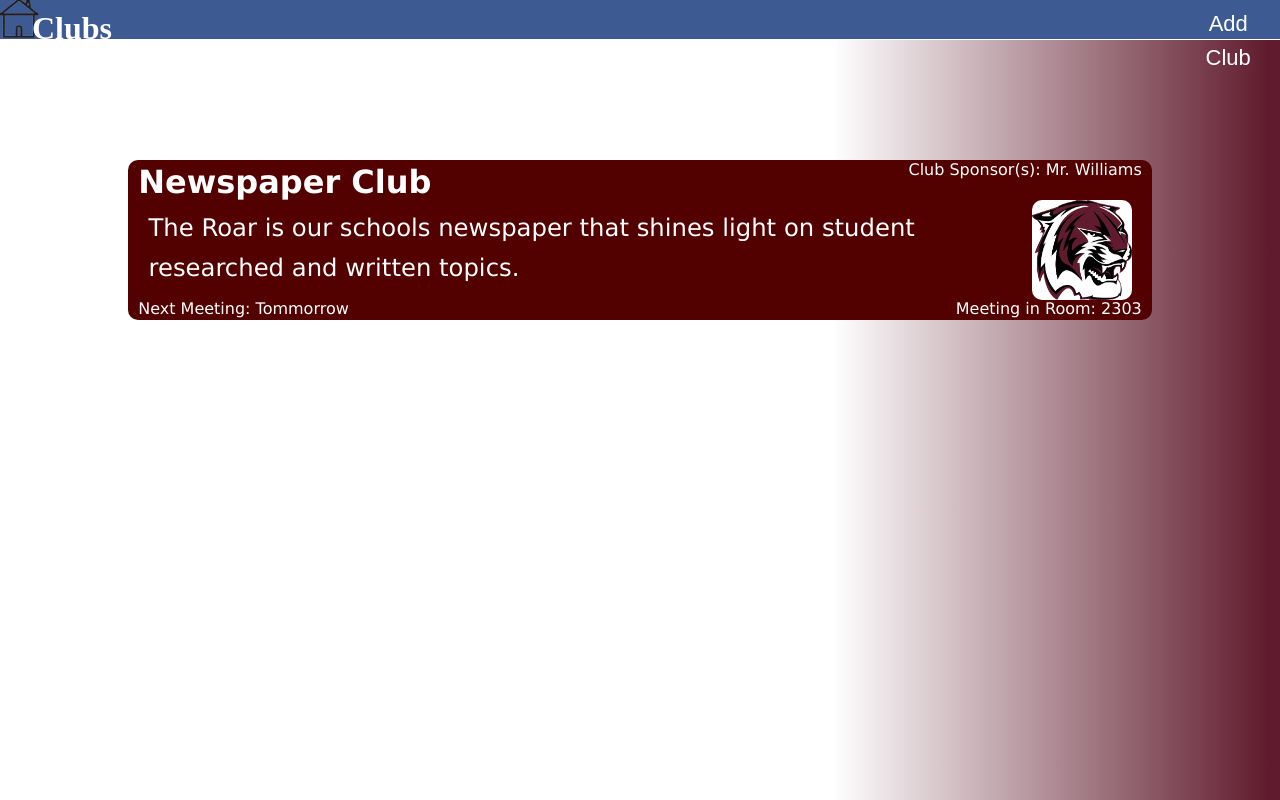
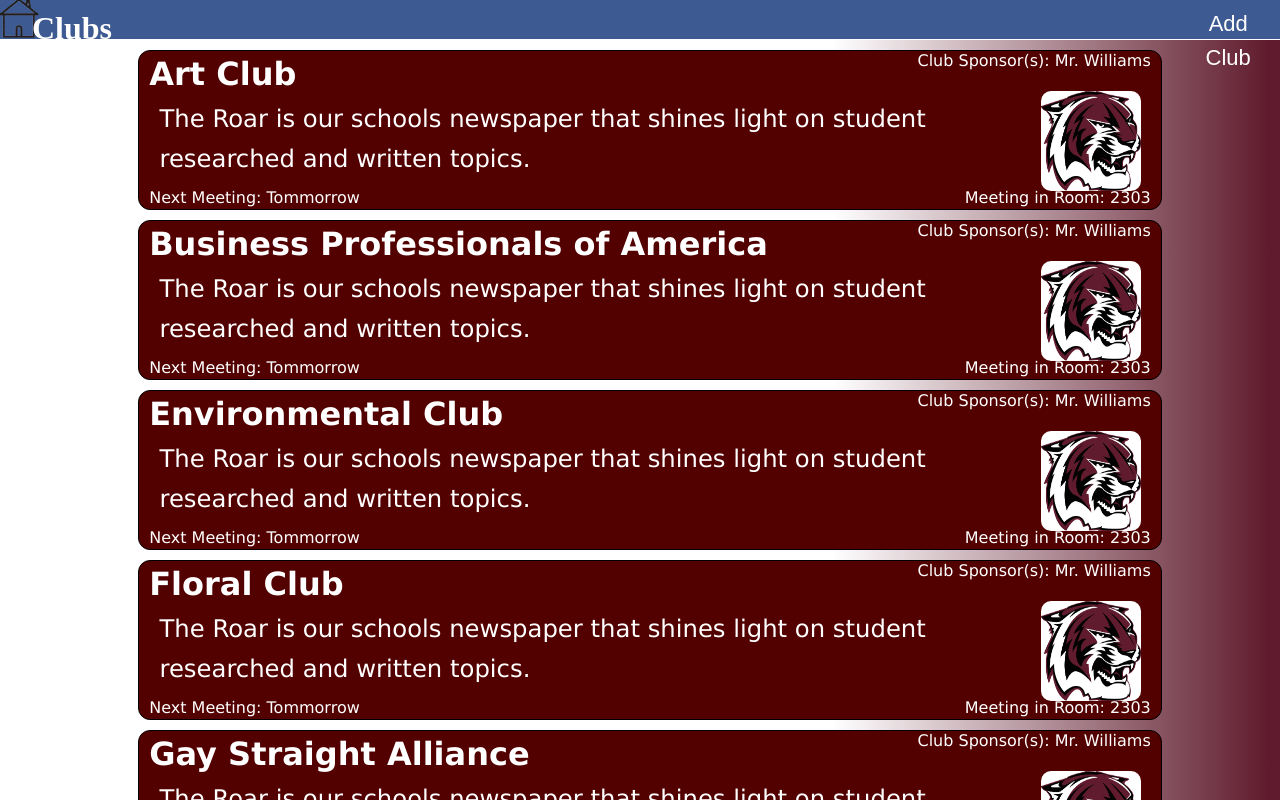
Before and after one commit to Serious-Goose-Studios/consolapp, a React (Create React App) app: page /clubs in a window 1280 px wide. Built offline with nearby package versions, Linux system fonts and the light colour scheme.

Commit message:
Reworked Club Listings

```diff
--- a/src/pages/clubs.js
+++ b/src/pages/clubs.js
@@ -1,19 +1,52 @@
 import React from 'react';
+import { useState, useRef, useEffect } from 'react';
 import TigerLogo from '../components/TigerLogo.png';
 import home from '../components/home.png';
 import { homeButton } from './home.js';
 
-function ClubListing({ ctitle, sponsor, descript, clogo, nextmeet, roomnum }){
-    return (
-        <div id="clist">
-            <p id="cname">{ctitle}</p>
-            <p id="chost">Club Sponsor(s): {sponsor}</p>
-            <p id="cdesc">{descript}</p>
-            <img id="cimg" alt="" src={clogo} />
-            <p id="cmeet">Next Meeting: {nextmeet}</p>
-            <p id="croom">Meeting in Room: {roomnum}</p>
-        </div>
-    );
+var ClubsList = {"Art Club":{"descript":"The Roar is our schools newspaper that shines light on student researched and written topics.", "sponsor":"Mr. Williams", "nextmeet":"Tommorrow", "roomnum":"2303"}, "Business Professionals of America":{"descript":"The Roar is our schools newspaper that shines light on student researched and written topics.", "sponsor":"Mr. Williams", "nextmeet":"Tommorrow", "roomnum":"2303"},"Environmental Club":{"descript":"The Roar is our schools newspaper that shines light on student researched and written topics.", "sponsor":"Mr. Williams", "nextmeet":"Tommorrow", "roomnum":"2303"},"Gay Straight Alliance":{"descript":"The Roar is our schools newspaper that shines light on student researched and written topics.", "sponsor":"Mr. Williams", "nextmeet":"Tommorrow", "roomnum":"2303"},"Floral Club":{"descript":"The Roar is our schools newspaper that shines light on student researched and written topics.", "sponsor":"Mr. Williams", "nextmeet":"Tommorrow", "roomnum":"2303"},"Robotics Club":{"descript":"The Roar is our schools newspaper that shines light on student researched and written topics.", "sponsor":"Mr. Williams", "nextmeet":"Tommorrow", "roomnum":"2303"},"SkillsUSA":{"descript":"The Roar is our schools newspaper that shines light on student researched and written topics.", "sponsor":"Mr. Williams", "nextmeet":"Tommorrow", "roomnum":"2303"}}
+const ClubNames  = Object.keys(ClubsList)
+ClubNames.sort();
+function ClubListing(){
+    const [clubArray, setClubArray] = useState([""]);
+
+        // Function to update the string
+        const updateArray = () => {
+            const updatedArray = ClubNames.map((clubName) => {
+                const clubInfo = ClubsList[clubName];
+                const hostTeacher = clubInfo.sponsor;
+                const basicInfo = clubInfo.descript;
+                const meeting = clubInfo.nextmeet;
+                const hostRoom = clubInfo.roomnum;
+                return (
+                    <div id="clist">
+                        <p id="cname">{clubName}</p>
+                        <p id="chost">Club Sponsor(s): {hostTeacher}</p>
+                        <p id="cdesc">{basicInfo}</p>
+                        <img id="cimg" alt="" src={TigerLogo} />
+                        <p id="cmeet">Next Meeting: {meeting}</p>
+                        <p id="croom">Meeting in Room: {hostRoom}</p>
+                        <br/>
+                    </div>
+                );
+            });
+            setClubArray(updatedArray);
+        };
+        const buttonRef = useRef(null);
+        useEffect(() => {
+            buttonRef.current.addEventListener('click', updateArray);
+            buttonRef.current.click();
+        }, []);
+
+        return (
+          <div>
+            {/* Display the string */}
+            <div>{clubArray}</div>
+
+            {/* Button to update the string */}
+            <button ref={buttonRef} id="classUpdate" onClick={updateArray}>Update String</button>
+          </div>
+        );
 }
 
 function addClub(){
@@ -29,7 +62,7 @@
                 <p id="NavTitle">Clubs</p>
                 <button className="navButton" id="ccreate" onClick={addClub}>Add Club</button>
             </div>
-            <ClubListing ctitle="Newspaper Club" descript="The Roar is our schools newspaper that shines light on student researched and written topics." clogo={TigerLogo} sponsor="Mr. Williams" nextmeet="Tommorrow" roomnum="2303"/>
+            <ClubListing />
         </div>
     )
 }
--- a/src/pages/home.css
+++ b/src/pages/home.css
@@ -192,6 +192,7 @@
 }
 
 #ClubsPage {
+  overflow-y: auto;
   text-align: center;
   height: 100vh;
   width:  100%;
@@ -290,12 +291,25 @@
 }
 
 #clist{
+  /*color: #ffffff;
+  background-color: #3e5a93;
+  border: solid 1px #ffffff;
+  border-radius: 12px;
+  padding: 10px;
+  margin: 10px;
+  width: 50vw;
+  position: relative;
+  top: 10vh;
+  left: 25vw;*/
   background: #520000;
-  border-radius: 10px;
+  border: solid 1px #000;
+  border-radius: 12px;
   color: #ffffff;
-  position: absolute;
-  top: 20%;
+  position: relative;
+  top: 5vh;
   left: 10%;
+  padding: 10px;
+  margin: 10px;
   height: 20vh;
   width: 80%;
   font-family: Verdana, Tahoma, sans-serif;
```
